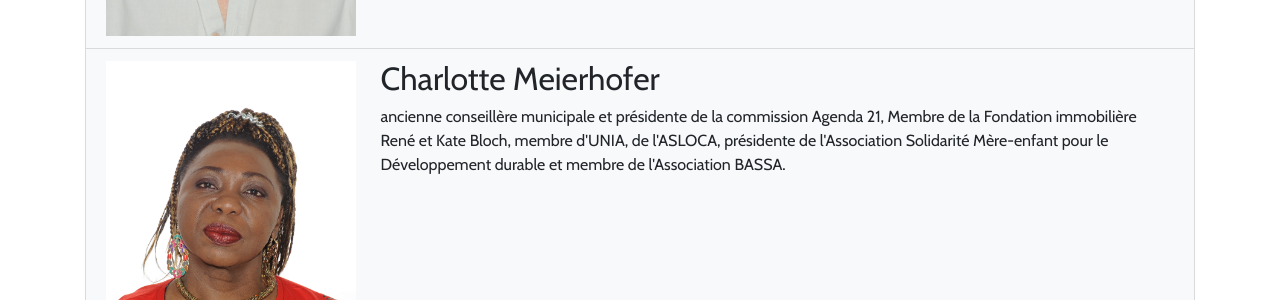
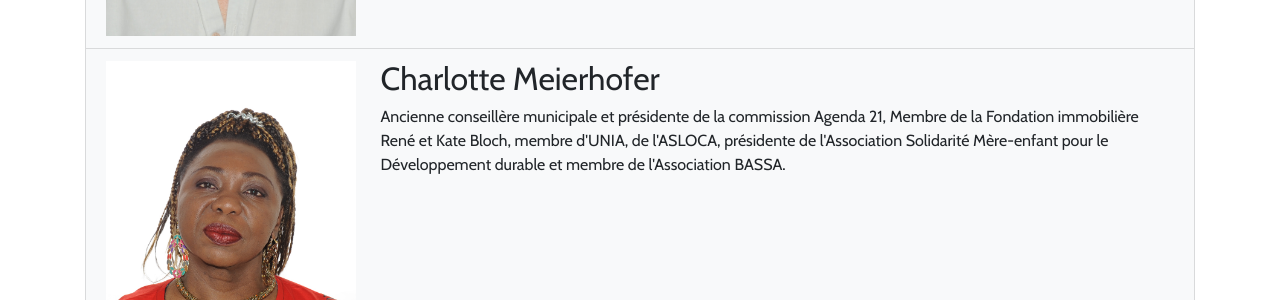
Before and after one commit to SimonNtz/DAL_web, a Jekyll site: the page built from membres/index.html, in a window 1280 px wide and 900 px high, scrolled down 2831 px. Shown: the part 456-756 px from the top of the window. Built offline with Jekyll 4.4.1, drawn with Linux system fonts in a browser that asks for light colours; nearby versions of some CDN libraries.

Commit message:
Corrections

```diff
--- a/_data/members.json
+++ b/_data/members.json
@@ -57,8 +57,7 @@
   },
   {
       "name": "Charlotte Meierhofer",
-      "description": "ancienne conseillère municipale et présidente de la commission Agenda 21, Membre de la Fondation immobilière René et Kate Bloch, membre d'UNIA, de l'ASLOCA, présidente de l'Association Solidarité Mère-enfant pour le Développement durable et membre de l'Association BASSA.
-",
+      "description": "Ancienne conseillère municipale et présidente de la commission Agenda 21, Membre de la Fondation immobilière René et Kate Bloch, membre d'UNIA, de l'ASLOCA, présidente de l'Association Solidarité Mère-enfant pour le Développement durable et membre de l'Association BASSA.",
       "img":{
         "src": "charlotte-meierhofer.jpg"
     }
--- a/galeries/index.html
+++ /dev/null
@@ -1,3 +0,0 @@
----
-layout: default
----
```
